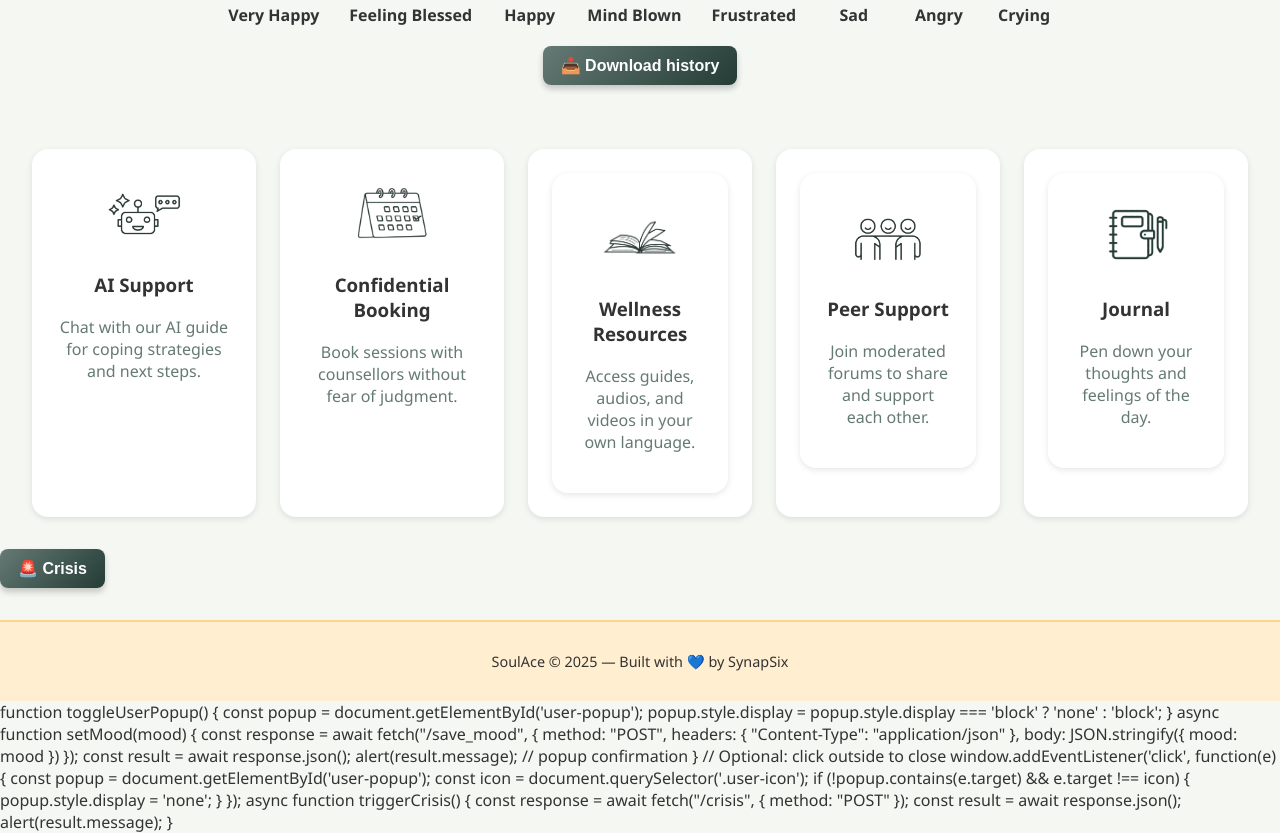
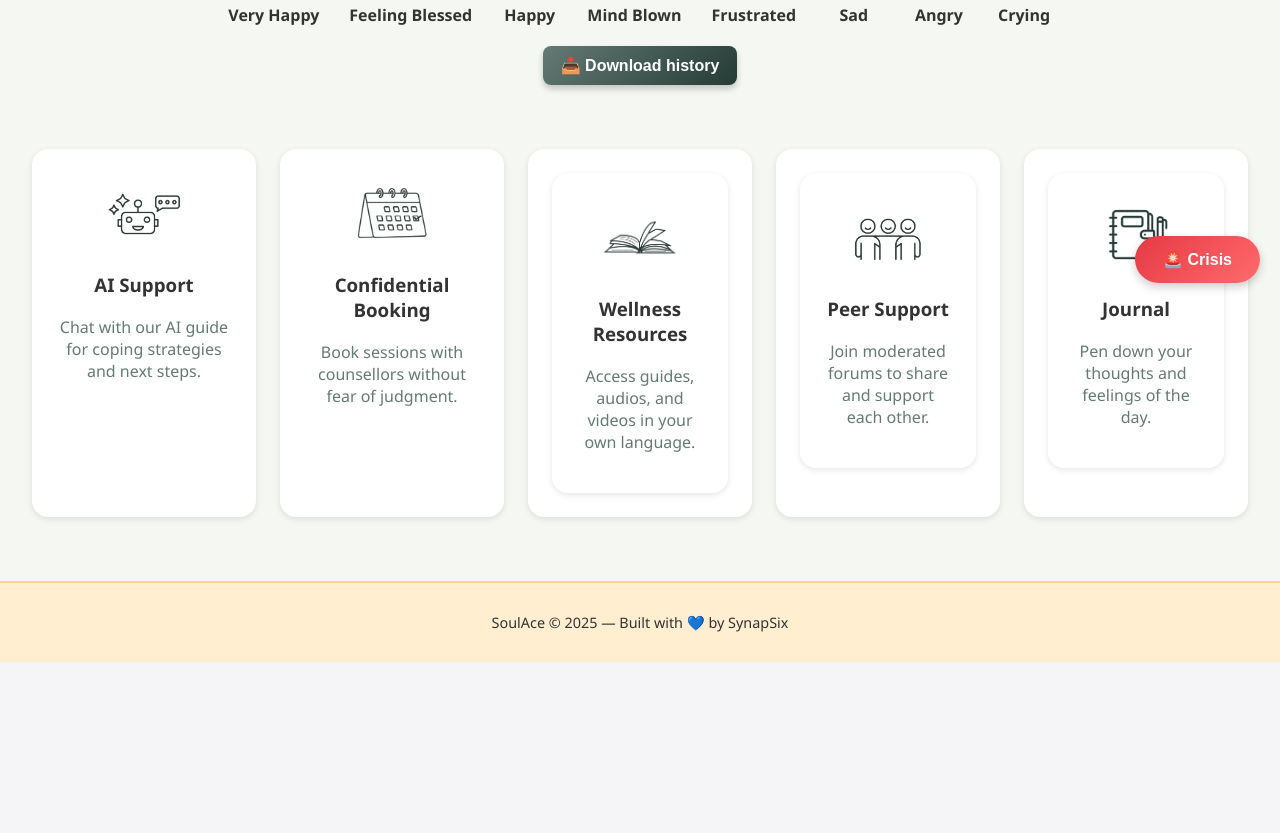
Before and after one commit to disha802/SoulAce, a Flask app: page /dashboard in a window 1280 px wide. Shown: the part 497-1330 px from the top of the page. After the commit the page ends 1159 px from the top, so only its background shows below. Run offline with Flask 3, Linux system fonts and the light colour scheme; the visitor is signed in with stand-in values (Sample User, id 1).

Commit message:
admin dashboard crisis

```diff
--- a/templates/dashboard.html
+++ b/templates/dashboard.html
@@ -38,6 +38,27 @@
   .feature-card:hover { transform:translateY(-5px); }
   .feature-card span img { width:80px; height:80px; object-fit:contain; display:block; margin:0 auto 0.5rem; }
   .feature-card p { color:#657A74; }
+  .crisis-btn {position: fixed;
+  bottom: 20px;          /* distance from bottom */
+  right: 20px;           /* distance from right */
+  background: linear-gradient(135deg, #e63946, #ff6b6b);
+  color: white;
+  border: none;
+  border-radius: 50px;
+  padding: 14px 28px;
+  font-size: 16px;
+  font-weight: bold;
+  cursor: pointer;
+  box-shadow: 0 4px 10px rgba(0, 0, 0, 0.2);
+  transition: all 0.3s ease;
+  z-index: 9999;         /* stays above other elements */
+}
+
+.crisis-btn:hover {
+  background: linear-gradient(135deg, #ff4d4d, #ff8585);
+  transform: scale(1.05);
+}
+
   footer { text-align:center; padding:1rem; font-size:0.9rem; background:#ffeecf; border-top:2px solid #fcd58d; margin-top:2rem; }
 
   body.dark { background:#121212; color:#e0e0e0; }
@@ -187,7 +208,7 @@
   </section>
 
   <!-- <button class="crisis-btn" onclick="location.href='{{ url_for('crisis') }}'">🚨 Crisis</button> -->
-  <button onclick="triggerCrisis()">🚨 Crisis</button>
+  <button onclick="triggerCrisis()"" class="crisis-btn">🚨 Crisis</button>
 
   <footer>
     <p>SoulAce © 2025 — Built with 💙 by SynapSix</p>
@@ -207,7 +228,6 @@
     el.textContent=el.getAttribute('data-'+lang);
   });
 });
-</script>
 
     function toggleUserPopup() {
       const popup = document.getElementById('user-popup');
```
Also changed, not shown: templates/admin_dashboard.html (+34 -33 lines). Lines whose indentation alone changed are shown as unchanged.
